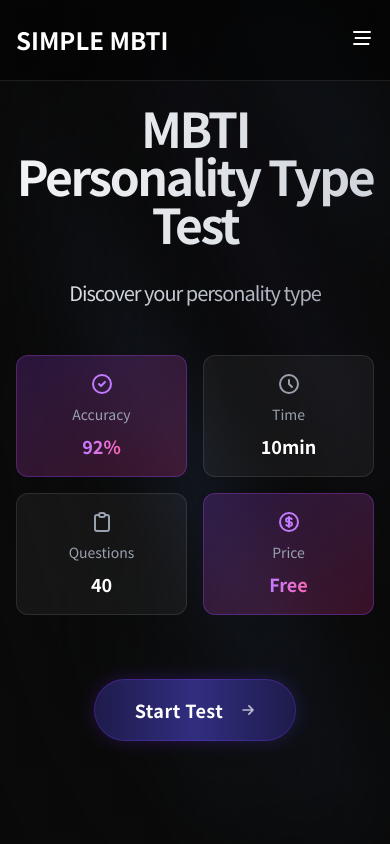
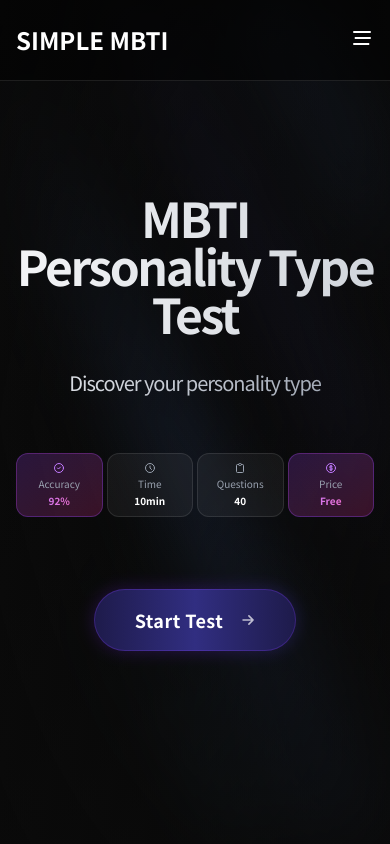
Before and after one commit to jeiljjw/MBTI_, a Next.js app: page /en in a window 390 px wide. Shown: the top 844 px of the page. Built offline with nearby package versions, Linux system fonts and the light colour scheme.

Commit message:
mobile icon

```diff
--- a/components/home/HeroSection.tsx
+++ b/components/home/HeroSection.tsx
@@ -20,7 +20,7 @@
         </p>
 
         {/* Trust Badge */}
-        <div className="py-4">
+        <div className="py-6">
           <TrustBadge />
         </div>
 
--- a/components/home/TrustBadge.tsx
+++ b/components/home/TrustBadge.tsx
@@ -12,7 +12,7 @@
   const stats = [
     {
       icon: (
-        <svg className="w-6 h-6" fill="none" viewBox="0 0 24 24" stroke="currentColor">
+        <svg className="w-full h-full" fill="none" viewBox="0 0 24 24" stroke="currentColor">
           <path strokeLinecap="round" strokeLinejoin="round" strokeWidth={2} d="M9 12l2 2 4-4m6 2a9 9 0 11-18 0 9 9 0 0118 0z" />
         </svg>
       ),
@@ -22,7 +22,7 @@
     },
     {
       icon: (
-        <svg className="w-6 h-6" fill="none" viewBox="0 0 24 24" stroke="currentColor">
+        <svg className="w-full h-full" fill="none" viewBox="0 0 24 24" stroke="currentColor">
           <path strokeLinecap="round" strokeLinejoin="round" strokeWidth={2} d="M12 8v4l3 3m6-3a9 9 0 11-18 0 9 9 0 0118 0z" />
         </svg>
       ),
@@ -32,7 +32,7 @@
     },
     {
       icon: (
-        <svg className="w-6 h-6" fill="none" viewBox="0 0 24 24" stroke="currentColor">
+        <svg className="w-full h-full" fill="none" viewBox="0 0 24 24" stroke="currentColor">
           <path strokeLinecap="round" strokeLinejoin="round" strokeWidth={2} d="M9 5H7a2 2 0 00-2 2v12a2 2 0 002 2h10a2 2 0 002-2V7a2 2 0 00-2-2h-2M9 5a2 2 0 002 2h2a2 2 0 002-2M9 5a2 2 0 012-2h2a2 2 0 012 2" />
         </svg>
       ),
@@ -42,7 +42,7 @@
     },
     {
       icon: (
-        <svg className="w-6 h-6" fill="none" viewBox="0 0 24 24" stroke="currentColor">
+        <svg className="w-full h-full" fill="none" viewBox="0 0 24 24" stroke="currentColor">
           <path strokeLinecap="round" strokeLinejoin="round" strokeWidth={2} d="M12 8c-1.657 0-3 .895-3 2s1.343 2 3 2 3 .895 3 2-1.343 2-3 2m0-8c1.11 0 2.08.402 2.599 1M12 8V7m0 1v8m0 0v1m0-1c-1.11 0-2.08-.402-2.599-1M21 12a9 9 0 11-18 0 9 9 0 0118 0z" />
         </svg>
       ),
@@ -53,24 +53,24 @@
   ];
 
   return (
-    <div className={`grid grid-cols-2 md:grid-cols-4 gap-4 ${className}`}>
+    <div className={`grid grid-cols-4 gap-1 sm:gap-4 ${className}`}>
       {stats.map((stat, index) => (
         <div
           key={index}
           className={`
-            flex flex-col items-center gap-2 p-4 rounded-xl
+            flex flex-col items-center justify-center gap-0.5 sm:gap-2 p-2 sm:p-4 rounded-xl min-w-0
             ${stat.highlight
               ? 'bg-gradient-to-br from-purple-500/20 to-pink-500/20 border border-purple-500/30'
               : 'bg-white/5 border border-white/10'
             }
           `}
         >
-          <div className={stat.highlight ? 'text-purple-400' : 'text-gray-400'}>
+          <div className={`w-3 h-3 sm:w-6 sm:h-6 ${stat.highlight ? 'text-purple-400' : 'text-gray-400'}`}>
             {stat.icon}
           </div>
-          <span className="text-gray-400 text-sm">{stat.label}</span>
+          <span className="text-gray-400 text-[10px] sm:text-sm truncate w-full text-center">{stat.label}</span>
           <span className={`
-            text-lg font-semibold
+            text-[10px] sm:text-lg font-semibold truncate w-full text-center
             ${stat.highlight
               ? 'bg-gradient-to-r from-purple-400 to-pink-400 bg-clip-text text-transparent'
               : 'text-white'
```
